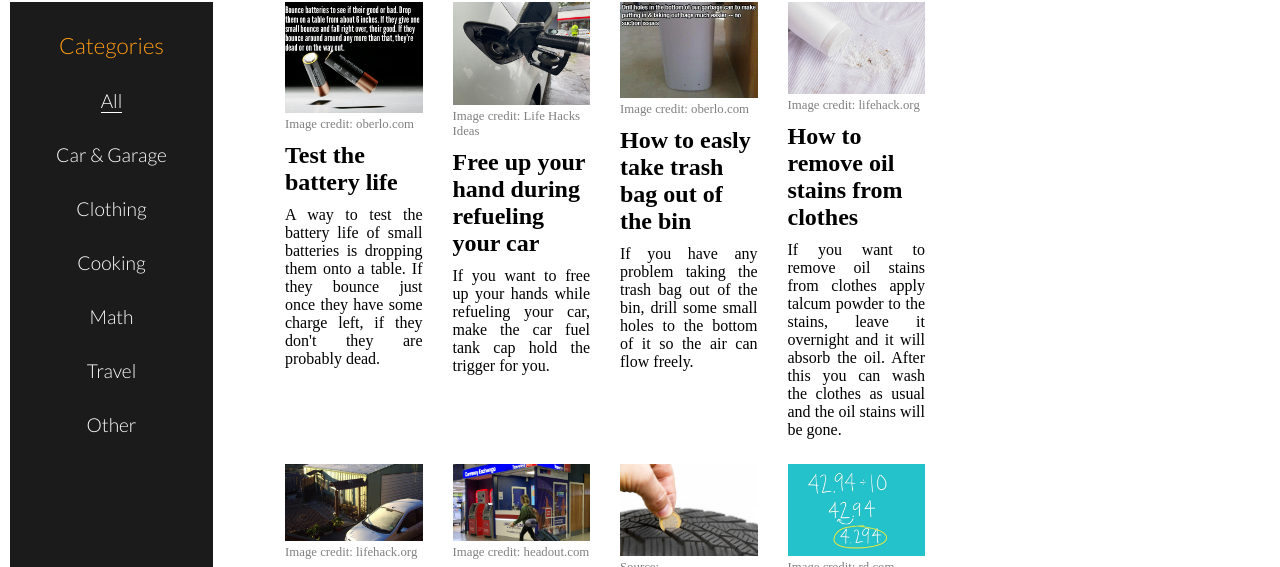
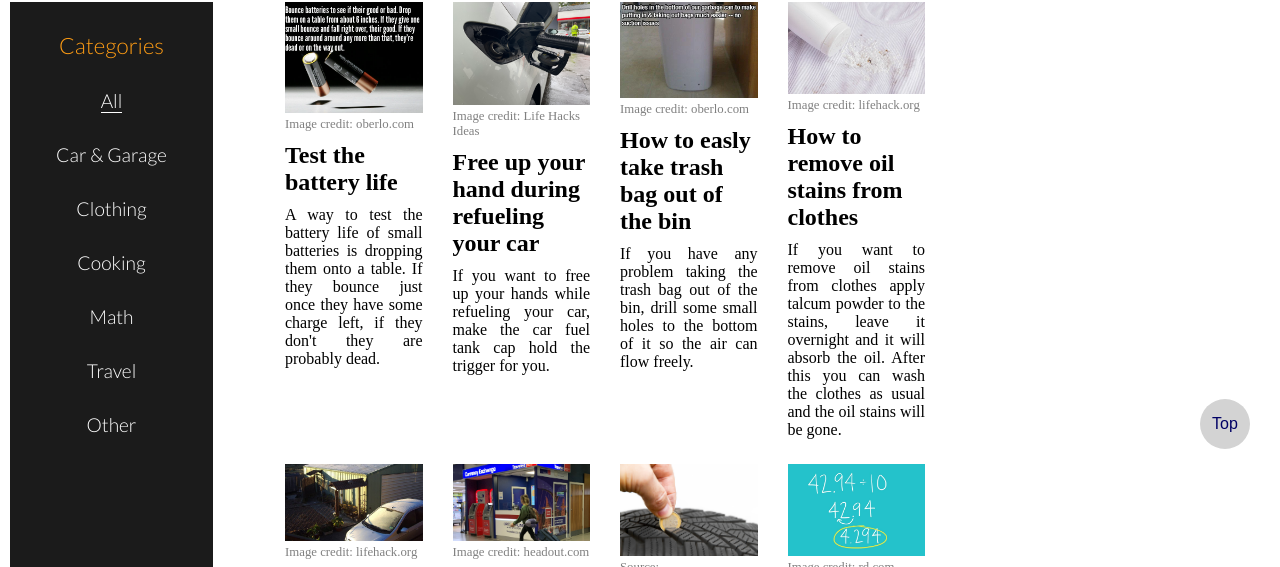
Before and after one commit to LucaGiarr/lifehack-ideas, a plain HTML site: page index.html in a window 1280 px wide. Shown: the part 221-788 px from the top of the page. Drawn offline with nearby package versions, Linux system fonts and the light colour scheme.

Commit message:
update style of footer and moved button to return to top page and style of it

```diff
--- a/assets/css/style.css
+++ b/assets/css/style.css
@@ -159,12 +159,11 @@ header h3{
 }
 
 /* footer */
+/* footer */
 .footer_col_band{
-  /* height: 100px; */
-  /* background-color: #1B1B1B; */
   background-color: #1B1B1B;
-  margin: 5px 10px 0 10px;
-  padding: 5px 0;
+  margin: 10px 10px 10px 165px;
+  padding: 10px 0;
 }
 
 footer h2, footer h3{
@@ -192,7 +191,8 @@ footer a{
 #icons_footer{
   text-align: center;
   font-size: 200%;
-  margin: 15px 0;
+  margin: 10px 0;
+  padding-top: 10px;
   word-spacing: 20px;
 }
 
@@ -200,6 +200,34 @@ footer a{
   color: #FFFFFF;
 }
 
-footer ah3{
+footer a h3{
   margin: 10px 0;
 }
+
+/* Button top page */
+#button_top {
+  position: fixed;
+  bottom: 130px;
+  right: 30px;
+  height: 50px;
+  width: 50px;
+  z-index: 99;
+  border: none;
+  outline: none;
+  background-color: lightgray;
+  color: white;
+  cursor: pointer;
+  padding: 15px;
+  border-radius: 50px;
+  font-size: 16px;
+  padding: 0;
+}
+
+#button_top a{
+  text-decoration: none;
+  color: #000065;
+}
+
+#button_top:hover {
+  background-color: #FE9C14; /* Add a dark-grey background on hover */
+}
--- a/index.html
+++ b/index.html
@@ -412,6 +412,10 @@
 
   </section>
 
+  <button id="button_top" title="Go to top">
+    <a href="#top">Top</a>
+  </button>
+
   <footer>
     <div class="footer_col_band">
       <h2>follow me</h2>
@@ -423,7 +427,7 @@
       </div>
     </div>
 
-    <a href="#top"><h3>back to top</h3></a>
+    <!-- <a href="#top"><h3>back to top</h3></a> -->
     <!-- <i class="fa-regular fa-chevron-up"></i> -->
 
 
```
